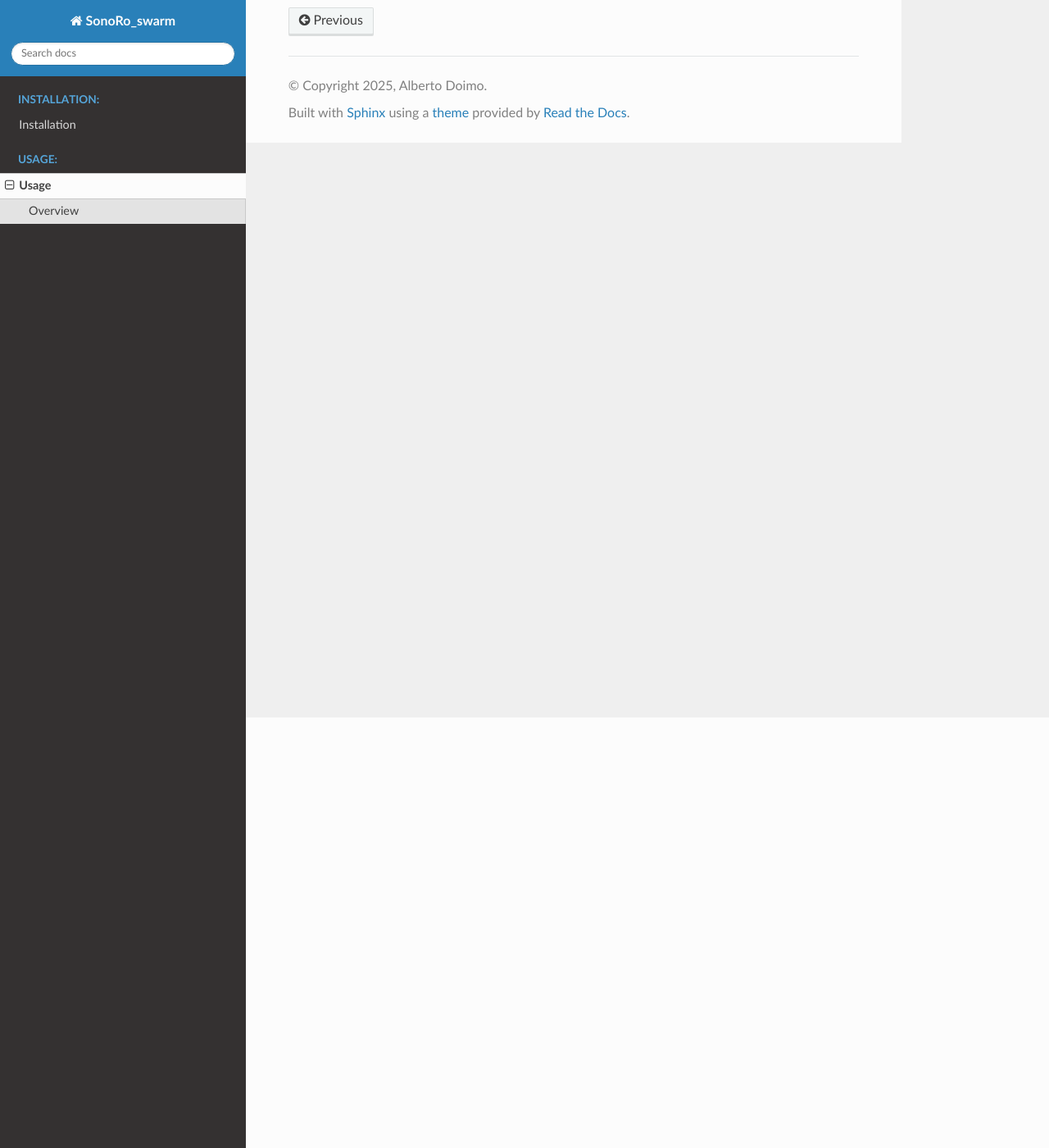
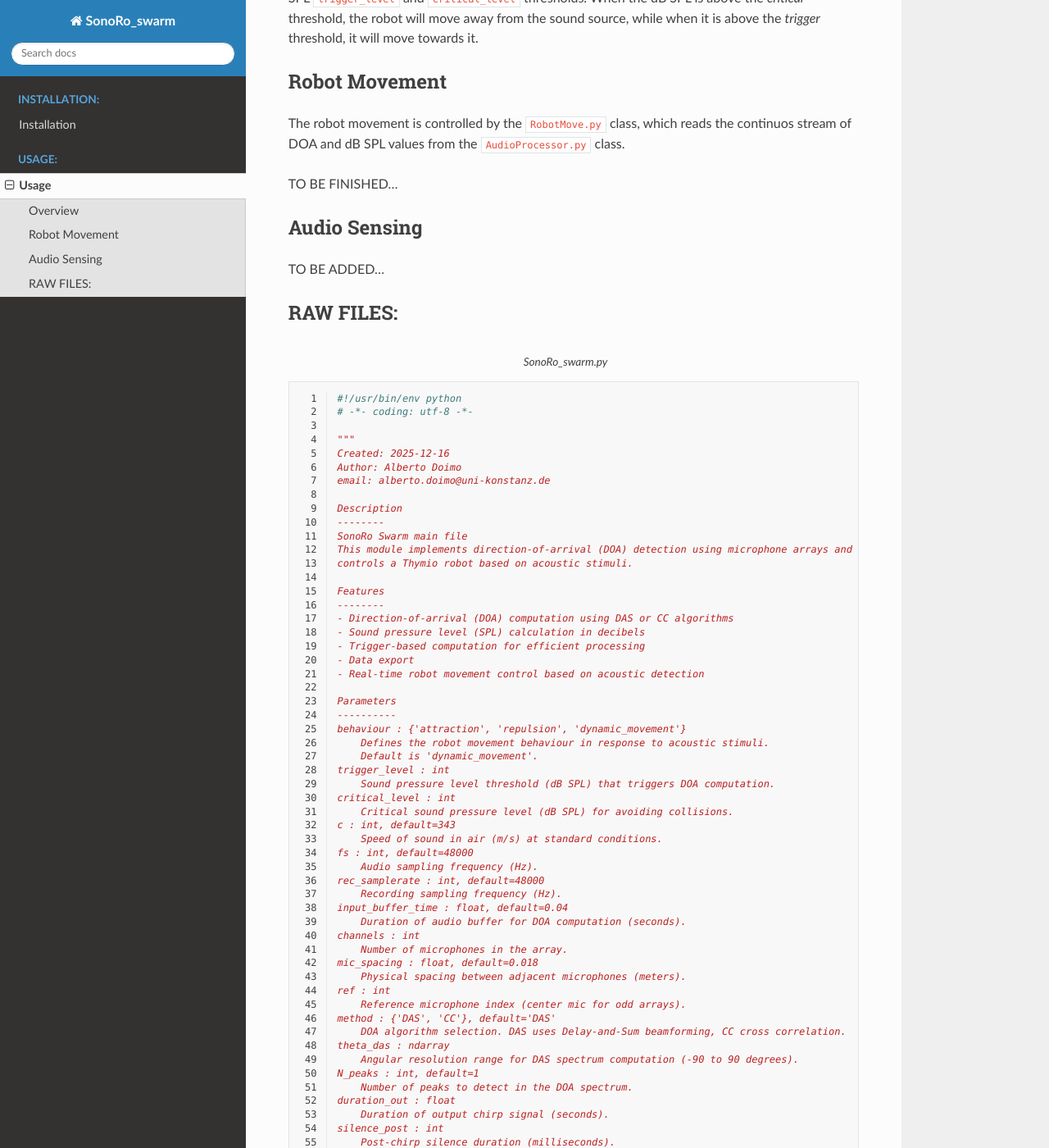
Before and after one commit to activesensingcollectives/SonoRo_swarm, a Sphinx documentation site: the page built from docs/source/usage.rst, in a window 1280 px wide and 1400 px high, scrolled down 525 px. Shown: the whole window at 82% size. Built offline with Sphinx 7.4.7 and the Read the Docs theme 3.1.0, drawn with Linux system fonts in a browser that asks for light colours; some of the changed text lies outside the part shown.

Commit message:
half way into docs files into readthedocs

```diff
--- a/docs/source/api.rst
+++ /dev/null
@@ -1,5 +0,0 @@
-API
-===
-
-.. autosummary::
-   :toctree: generated
--- a/docs/source/index.rst
+++ b/docs/source/index.rst
@@ -6,7 +6,7 @@ Welcome to **SonoRo_swarm**'s documentation!
 Overview
 --------
 
-SonoRo_swarm enables researchers and developers investigate bio-inspired swarm robotics behaviour using the SonoRo robotic platform. The framework supports active sensing mechanisms and collective intelligence patterns.
+**SonoRo_swarm** enables researchers and developers investigate bio-inspired swarm robotics behaviour using the SonoRo robotic platform. The framework supports active sensing mechanisms and collective intelligence patterns.
 
 Features
 --------
--- a/docs/source/installation.rst
+++ b/docs/source/installation.rst
@@ -31,9 +31,9 @@ Sofware
 
     .. code-block:: shell
 
-        wget "https://github.com/conda-forge/miniforge/releases/latest/download/Miniforge3-Linux-aarch64.sh
+        wget "https://github.com/conda-forge/miniforge/releases/latest/download/Miniforge3-Linux-aarch64.sh"
 
-        bash Miniforge3-Linux-aarch64.s
+        bash Miniforge3-Linux-aarch64.sh
 
     - Create conda environment: (if not active run: ``source ~/miniforge/bin/activate``)
 
--- a/docs/source/usage.rst
+++ b/docs/source/usage.rst
@@ -6,8 +6,50 @@ Overview
 
 By running  ``SonoRo_swarm.py`` on your SonoRo robots, ``AudioProcessor.py`` class starts streaming Direction of Arrival (DOA) of incoming audio to the robot and dB SPL values.
 
-``SonoRo_swarm.py`` then passes then to ``RobotMove.py`` class, which moves the robot's wheel accorsingly to perform the selected behaviour.
+``SonoRo_swarm.py`` then passes to ``RobotMove.py`` class, which moves the robot's wheel accordingly to perform the selected behaviour.
+
+Two `queue` objects (``angle_queue`` and ``level_queue``) run in separate threds and provide ``RobotMove`` with the latest DOA and dB SPL values calculated by ``AudioProcessor``.
 
 By selecting ``attraction`` behaviour, the robot will move towards the direction of the highest dB SPL value, while by selecting ``repulsion`` behaviour, the robot will move away from it.
 The ``dynamic_movement`` parameter instead combined the two movements together using the selected dB SPL ``trigger_level`` and ``critical_level`` thresholds.
-When the dB SPL is above `critical` the threshold, the robot will move away from the sound source, while when it is above the `trigger` threshold, it will move towards it.
+When the dB SPL is above the `critical` threshold, the robot will move away from the sound source, while when it is above the `trigger` threshold, it will move towards it.
+
+Robot Movement
+---------------
+The robot movement is controlled by the ``RobotMove.py`` class, which reads the continuos stream of DOA and dB SPL values from the ``AudioProcessor.py`` class.
+
+TO BE FINISHED...
+
+Audio Sensing
+--------------
+TO BE ADDED...
+
+RAW FILES:
+----------
+.. literalinclude:: ../../SonoRo_swarm.py
+   :language: python
+   :linenos:
+   :caption: SonoRo_swarm.py
+
+Click :download:`here <../../SonoRo_swarm.py>` to view the raw Python script.
+
+.. literalinclude:: ../../AudioProcessor.py
+   :language: python
+   :linenos:
+   :caption: AudioProcessor.py
+
+Click :download:`here <../../AudioProcessor.py>` to view the raw Python script.
+
+.. literalinclude:: ../../RobotMove.py
+   :language: python
+   :linenos:
+   :caption: RobotMove.py
+
+Click :download:`here <../../RobotMove.py>` to view the raw Python script.
+
+.. literalinclude:: ../../utilities.py
+   :language: python
+   :linenos:
+   :caption: utilities.py
+
+Click :download:`here <../../utilities.py>` to view the raw Python script.
```
